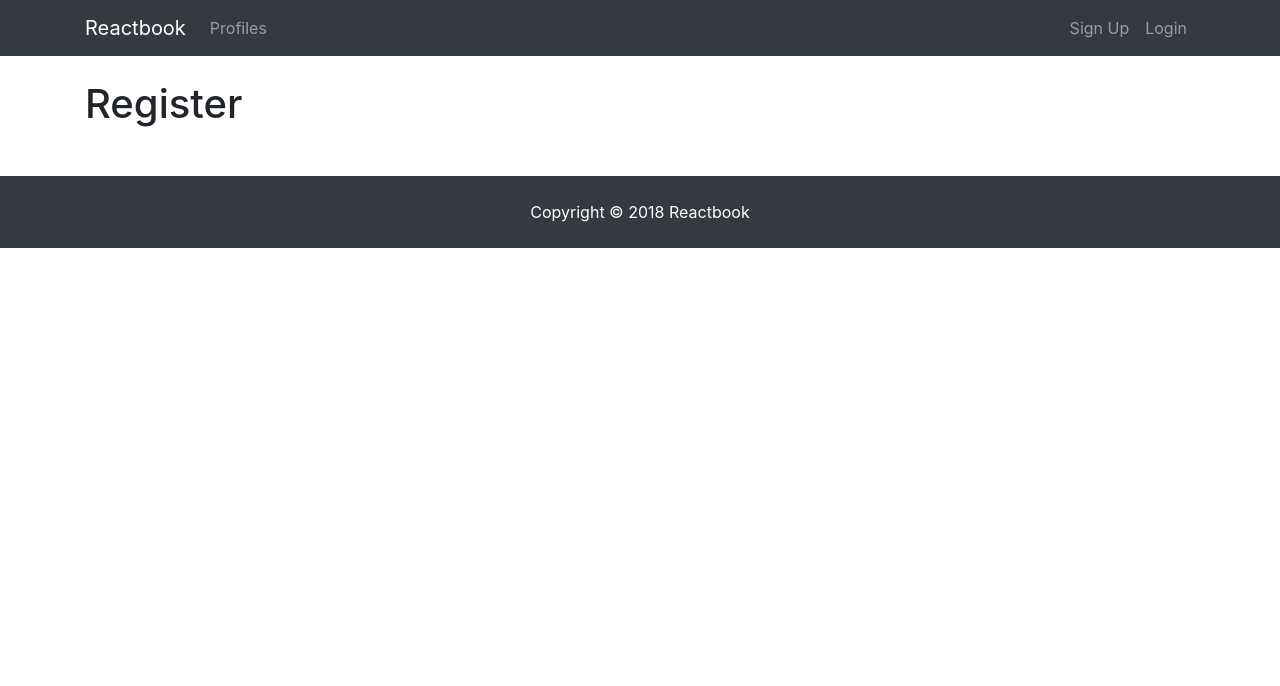
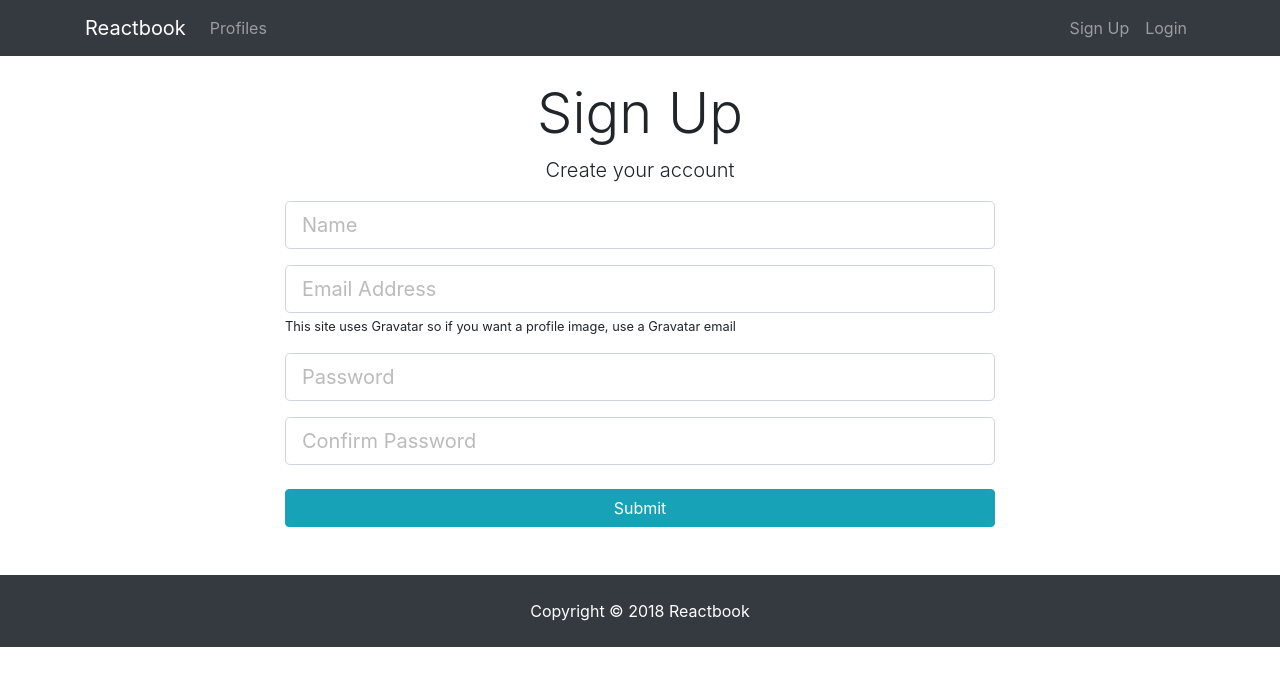
Before and after one commit to MohsAkhtar/project-react-social-network, a React (Create React App) app in the folder client/: page /register in a window 1280 px wide. Shown: the top 686 px of the page. Built offline with nearby package versions, Linux system fonts and the light colour scheme.

Commit message:
Added layout to register

```diff
--- a/client/src/components/auth/Register.js
+++ b/client/src/components/auth/Register.js
@@ -3,8 +3,55 @@
 class Register extends Component {
   render() {
     return (
-      <div>
-        <h1>Register</h1>
+      <div className="register">
+        <div className="container">
+          <div className="row">
+            <div className="col-md-8 m-auto">
+              <h1 className="display-4 text-center">Sign Up</h1>
+              <p className="lead text-center">Create your account</p>
+              <form action="create-profile.html">
+                <div className="form-group">
+                  <input
+                    type="text"
+                    className="form-control form-control-lg"
+                    placeholder="Name"
+                    name="name"
+                    required
+                  />
+                </div>
+                <div className="form-group">
+                  <input
+                    type="email"
+                    className="form-control form-control-lg"
+                    placeholder="Email Address"
+                    name="email"
+                  />
+                  <small classNameName="form-text text-muted">
+                    This site uses Gravatar so if you want a profile image, use
+                    a Gravatar email
+                  </small>
+                </div>
+                <div className="form-group">
+                  <input
+                    type="password"
+                    className="form-control form-control-lg"
+                    placeholder="Password"
+                    name="password"
+                  />
+                </div>
+                <div className="form-group">
+                  <input
+                    type="password"
+                    className="form-control form-control-lg"
+                    placeholder="Confirm Password"
+                    name="password2"
+                  />
+                </div>
+                <input type="submit" className="btn btn-info btn-block mt-4" />
+              </form>
+            </div>
+          </div>
+        </div>
       </div>
     );
   }
```
